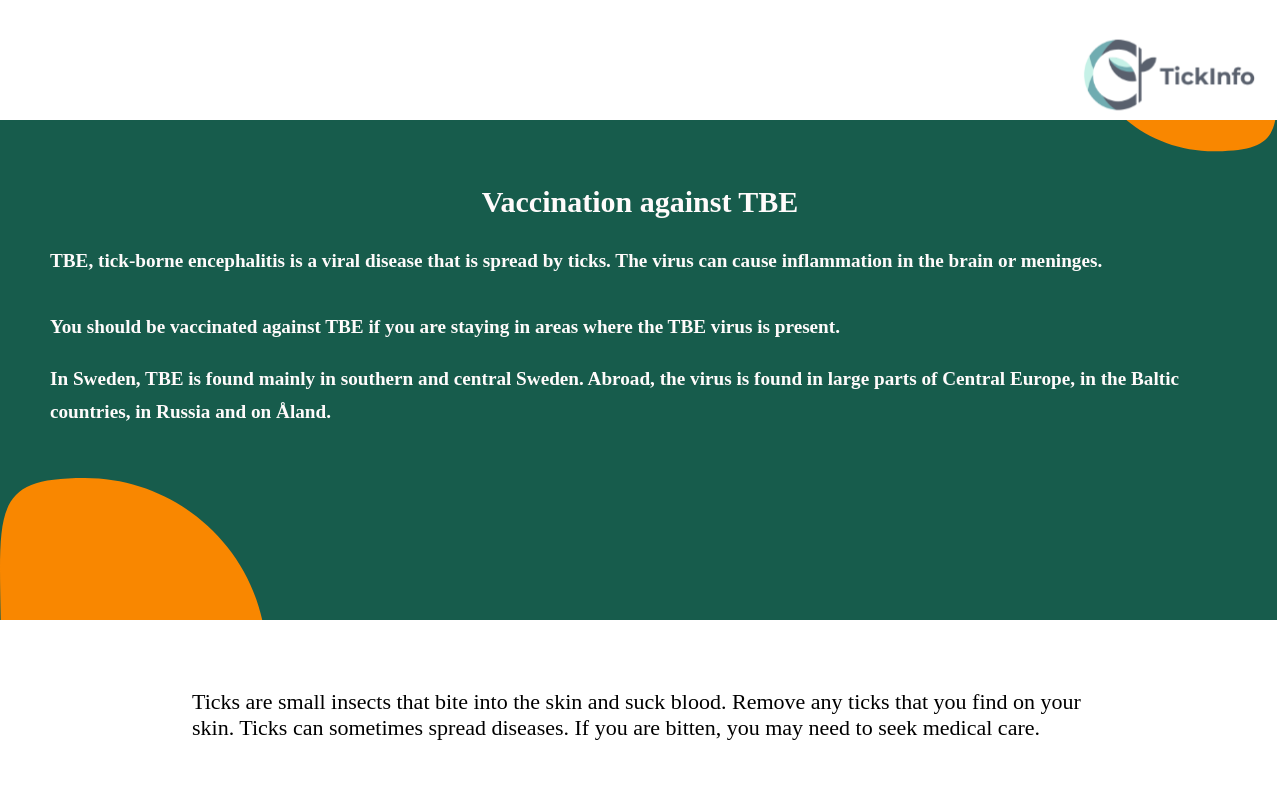
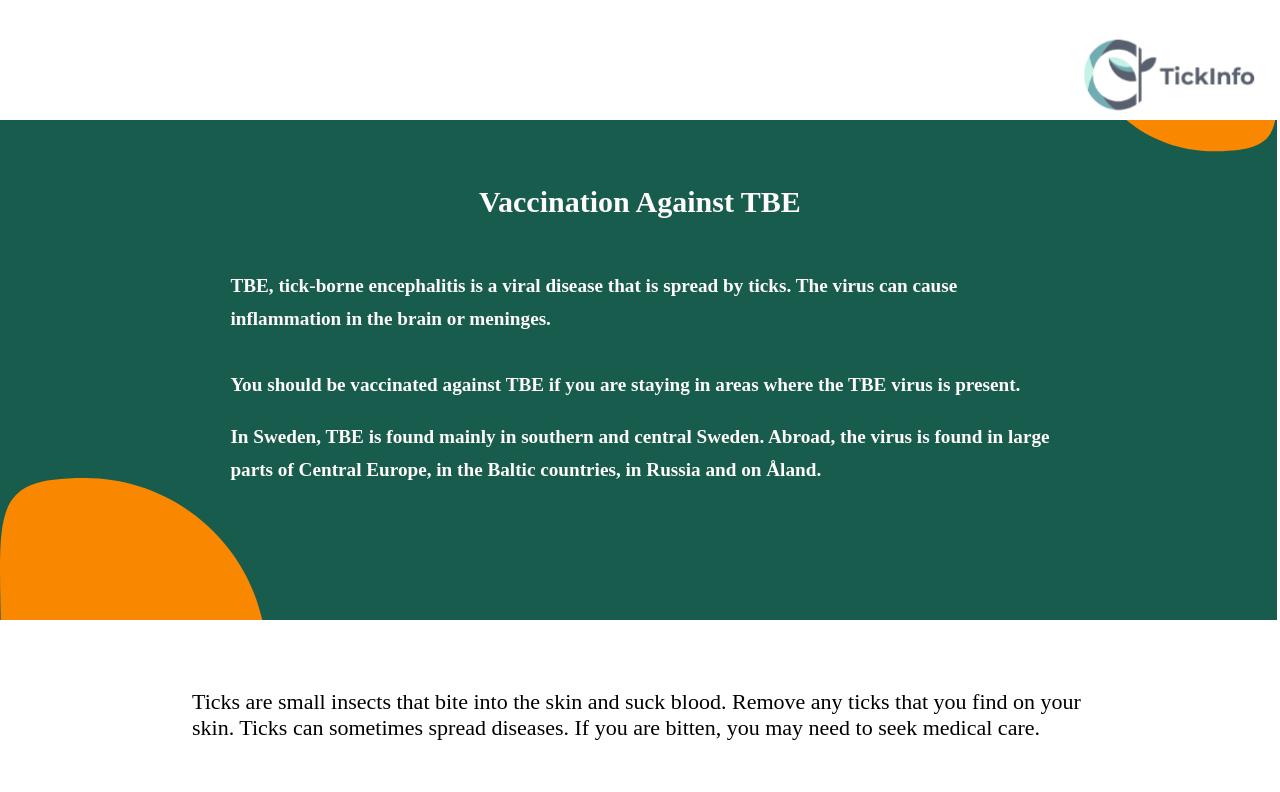
Before and after one commit to sofiaringstedt/final-project, a React (Create React App) app in the folder client/: page / in a window 1280 px wide. Shown: the top 792 px of the page. Built offline with nearby package versions, Linux system fonts and the light colour scheme; a web font is replaced by a local one.

Commit message:
Add margins to hero  paragraphs

```diff
--- a/client/src/components/Home.js
+++ b/client/src/components/Home.js
@@ -58,7 +58,7 @@ const Home = () => {
       <HomeContainer>
         <Hero>
           <HeroTextBox>
-            <HeroHeading>Vaccination against TBE</HeroHeading>
+            <HeroHeading>Vaccination Against TBE</HeroHeading>
             <HeroParagraph>
               {" "}
               TBE, tick-borne encephalitis is a viral disease that is spread by
--- a/client/src/styled-components/home.js
+++ b/client/src/styled-components/home.js
@@ -3,7 +3,7 @@ import hero from "../assets/heroimg.svg";
 import { devices } from "./globalStyles";
 
 export const HomeContainer = styled.section`
-  width: 100%;
+  width: 100vw;
 `;
 
 export const Hero = styled.div`
@@ -22,7 +22,7 @@ export const Hero = styled.div`
     background-size: cover;
     background-position: 50% 50%;
     top: 25px;
-  }
+  };
 `;
 
 export const HeroTextBox = styled.div`
@@ -35,11 +35,12 @@ export const HeroTextBox = styled.div`
     top: 80px;
     margin-left: 40px;
     margin-right: 40px;
-  }
+  };
+
   @media ${devices.desktop}{
-    margin-left: 50px;
-    margin-right: 50px;
-  }
+    margin-left: 18vw;
+    margin-right: 18vw;
+  };
 `;
 
 export const HeroParagraph = styled.p`
@@ -50,7 +51,7 @@ export const HeroParagraph = styled.p`
     font-weight: 600;
     font-size: larger;
     line-height: 33px;
-  }
+  };
 `;
 
 export const HeroHeading = styled.h1`
@@ -61,7 +62,11 @@ export const HeroHeading = styled.h1`
   @media ${devices.tablet} {
     font-weight: 600;
     font-size: 30px;
-  }
+  };
+
+  @media ${devices.desktop}{
+    margin-bottom: 50px;
+  };
 `;
 
 export const ImageListWrapper = styled.div`
@@ -81,14 +86,15 @@ export const ImageList = styled.ul`
   @media ${devices.tablet} {
     width: 750px;
     height: 400px;
-  }
+  };
+
   @media ${devices.desktop}{
     flex-direction: row;
     flex-wrap: nowrap;
     justify-content: center;
     margin-left: 10vw;
     margin-right: 10vw;
-  }
+  };
 `;
 
 export const ListItem = styled.li`
@@ -96,7 +102,7 @@ export const ListItem = styled.li`
     &:hover {
       cursor: pointer;
     }
-  }
+  };
 `;
 
 export const StyledListImg = styled.img`
@@ -106,7 +112,7 @@ export const StyledListImg = styled.img`
   @media ${devices.tablet} {
     height: 170px;
     width: 170px;
-  }
+  };
 
   @media ${devices.desktop}{
     height: 140px;
@@ -116,7 +122,7 @@ export const StyledListImg = styled.img`
       height: 150px;
       width: 150px;
     }
-  }
+  };
 `;
 
 export const LogInButton = styled.button`
@@ -144,11 +150,12 @@ export const LogInButton = styled.button`
       cursor: pointer;
       background-color: #094739;
       color: #ffffff;
-    }
+    };
+
     @media ${devices.desktop} {
       margin-top: 10px;
     }
-  }
+  };
 `;
 
 export const LogInButtonWrapper = styled.div`
```
